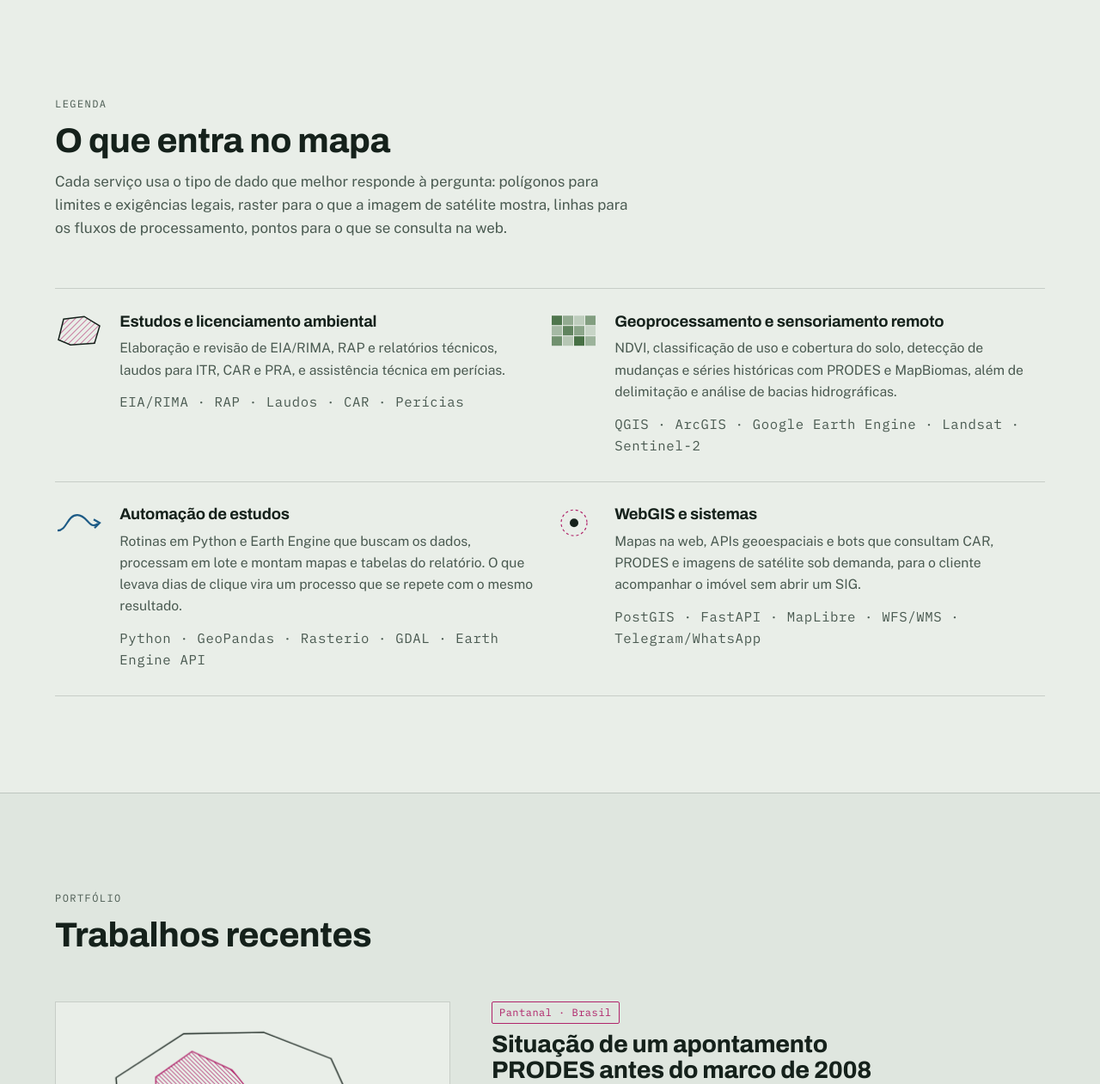
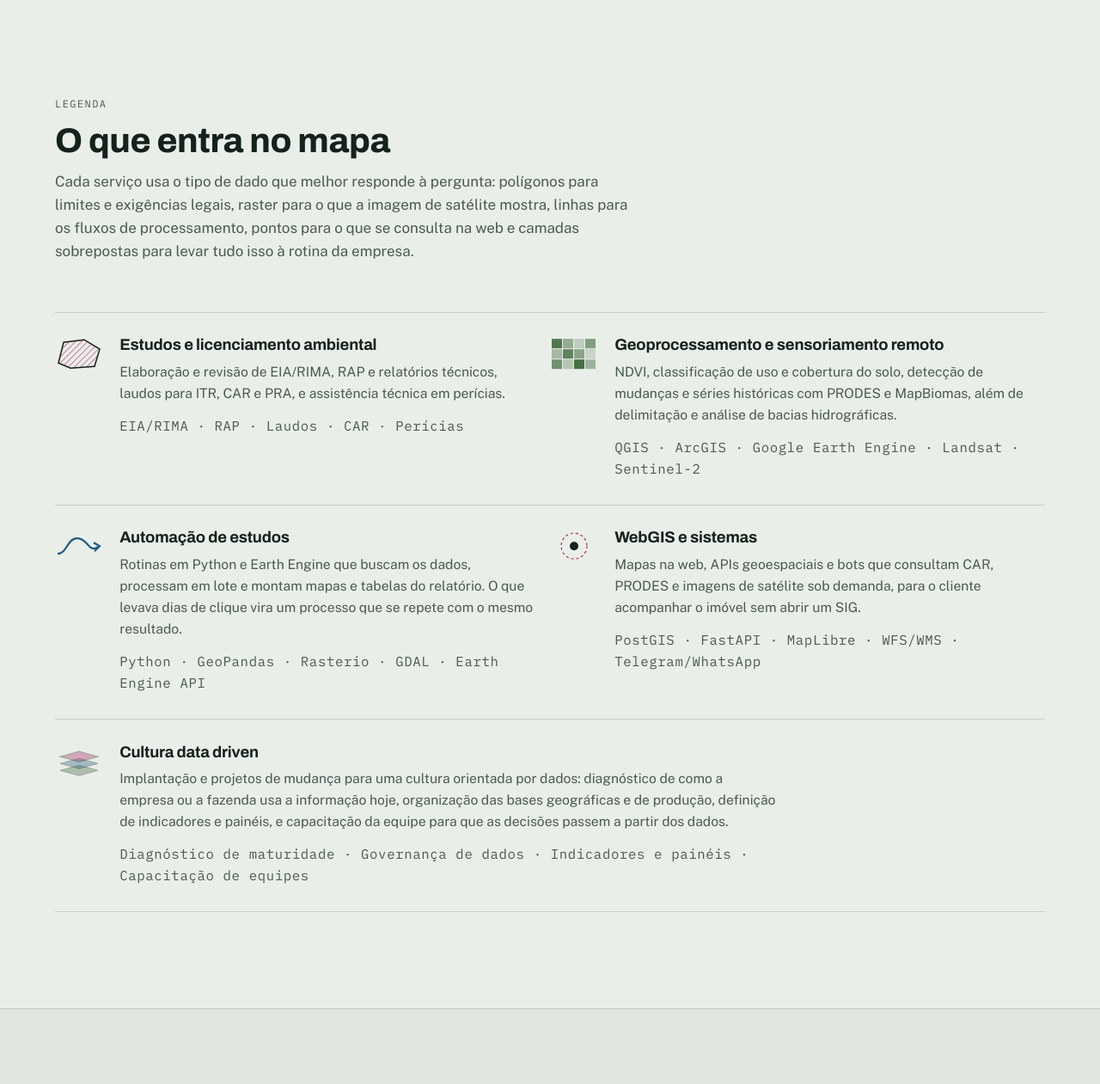
Before and after one commit to Rob-eng/demap-site, a plain HTML site: page index.html in a window 1280 px wide. Shown: the part 872-2133 px from the top of the page at 86% size. Drawn offline with nearby package versions, Linux system fonts and the light colour scheme.

Commit message:
Adiciona serviço de cultura data driven
Co-Authored-By: Claude Opus 5.5 <noreply@anthropic.com>
Claude-Session: https://claude.ai/code/session_01XLBKT5yfHG3Ri1uxrYCTtw

```diff
--- a/css/estilo.css
+++ b/css/estilo.css
@@ -224,6 +224,8 @@ body::before {                  /* pinta a faixa de safe-area no topo */
   min-width: 0;
 }
 .item-legenda svg { width: 3.5rem; height: 2.4rem; overflow: visible; }
+.item-legenda.inteiro { grid-column: 1 / -1; }   /* 5º item ocupa a linha toda */
+.item-legenda.inteiro p { max-width: 80ch; }
 .item-legenda h3 { font-size: 1.15rem; font-weight: 700; margin-bottom: 0.5rem; }
 .item-legenda p { font-size: 0.98rem; color: var(--tinta-2); }
 .item-legenda .tags { margin-top: 0.8rem; color: var(--tinta-2); }
--- a/index.html
+++ b/index.html
@@ -4,11 +4,11 @@
   <meta charset="utf-8">
   <meta name="viewport" content="width=device-width, initial-scale=1, viewport-fit=cover">
   <title>DeMap · Inteligência geográfica</title>
-  <meta name="description" content="Estudos ambientais, geoprocessamento, automação e WebGIS para projetos em qualquer lugar do mundo.">
+  <meta name="description" content="Estudos ambientais, geoprocessamento, automação, WebGIS e implantação de cultura data driven, em qualquer lugar do mundo.">
   <meta name="theme-color" content="#e9eee8">
   <!-- Open Graph: prévia ao compartilhar o link (trocar a imagem quando houver uma) -->
   <meta property="og:title" content="DeMap · Inteligência geográfica">
-  <meta property="og:description" content="Estudos ambientais, geoprocessamento, automação e WebGIS para projetos em qualquer lugar do mundo.">
+  <meta property="og:description" content="Estudos ambientais, geoprocessamento, automação, WebGIS e implantação de cultura data driven, em qualquer lugar do mundo.">
   <meta property="og:url" content="https://demap.com.br/">
   <meta property="og:type" content="website">
   <link rel="icon" href="img/favicon.svg" type="image/svg+xml">
@@ -67,7 +67,7 @@
       <div class="cabeca-secao">
         <p class="rotulo">Legenda</p>
         <h2 id="titulo-servicos">O que entra no mapa</h2>
-        <p>Cada serviço usa o tipo de dado que melhor responde à pergunta: polígonos para limites e exigências legais, raster para o que a imagem de satélite mostra, linhas para os fluxos de processamento, pontos para o que se consulta na web.</p>
+        <p>Cada serviço usa o tipo de dado que melhor responde à pergunta: polígonos para limites e exigências legais, raster para o que a imagem de satélite mostra, linhas para os fluxos de processamento, pontos para o que se consulta na web e camadas sobrepostas para levar tudo isso à rotina da empresa.</p>
       </div>
 
       <div class="legenda">
@@ -123,6 +123,20 @@
             <h3>WebGIS e sistemas</h3>
             <p>Mapas na web, APIs geoespaciais e bots que consultam CAR, PRODES e imagens de satélite sob demanda, para o cliente acompanhar o imóvel sem abrir um SIG.</p>
             <p class="tags mono">PostGIS · FastAPI · MapLibre · WFS/WMS · Telegram/WhatsApp</p>
+          </div>
+        </article>
+
+        <!-- Camadas sobrepostas: cultura data driven (ocupa a linha inteira) -->
+        <article class="item-legenda inteiro">
+          <svg viewBox="0 0 56 38" aria-hidden="true">
+            <path d="M6 30 L28 36 L50 30 L28 24 Z" fill="var(--mata)" opacity=".35" stroke="var(--tinta)" stroke-width="1"/>
+            <path d="M6 22 L28 28 L50 22 L28 16 Z" fill="var(--agua)" opacity=".35" stroke="var(--tinta)" stroke-width="1"/>
+            <path d="M6 14 L28 20 L50 14 L28 8 Z" fill="var(--magenta)" opacity=".35" stroke="var(--tinta)" stroke-width="1.2"/>
+          </svg>
+          <div>
+            <h3>Cultura data driven</h3>
+            <p>Implantação e projetos de mudança para uma cultura orientada por dados: diagnóstico de como a empresa ou a fazenda usa a informação hoje, organização das bases geográficas e de produção, definição de indicadores e painéis, e capacitação da equipe para que as decisões passem a partir dos dados.</p>
+            <p class="tags mono">Diagnóstico de maturidade · Governança de dados · Indicadores e painéis · Capacitação de equipes</p>
           </div>
         </article>
       </div>
```
